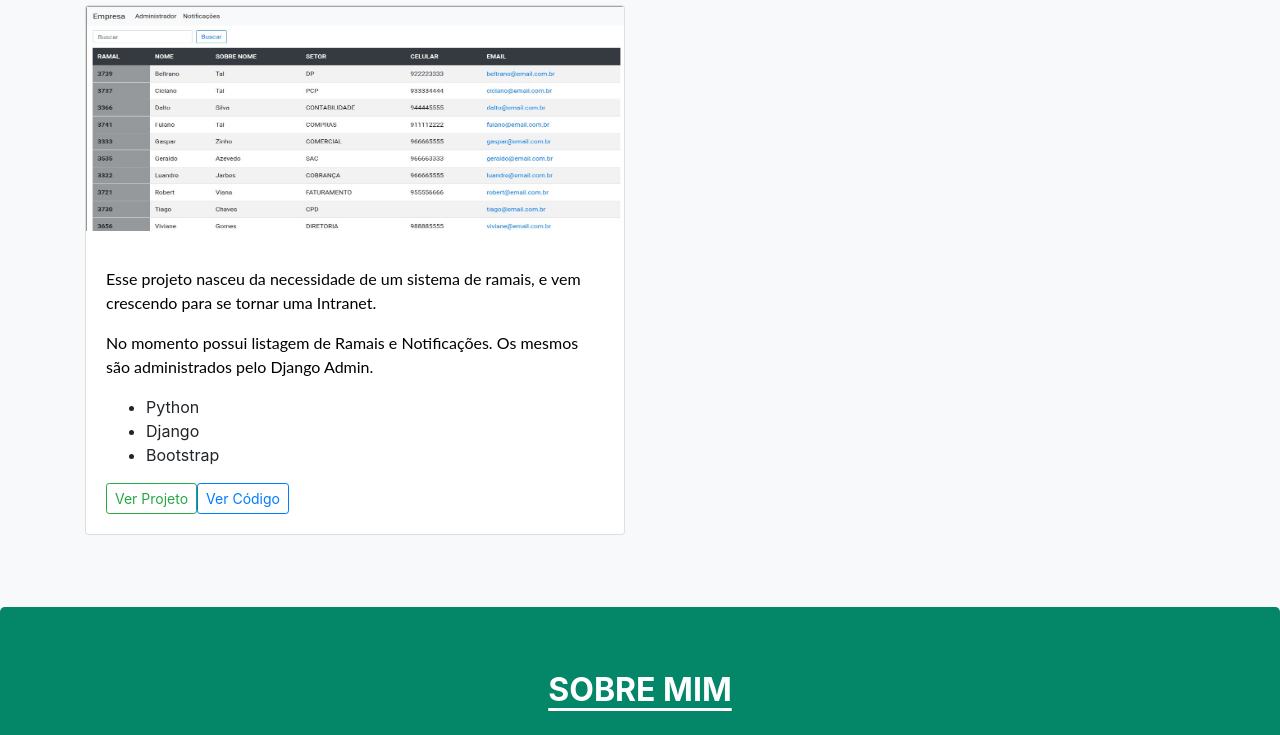
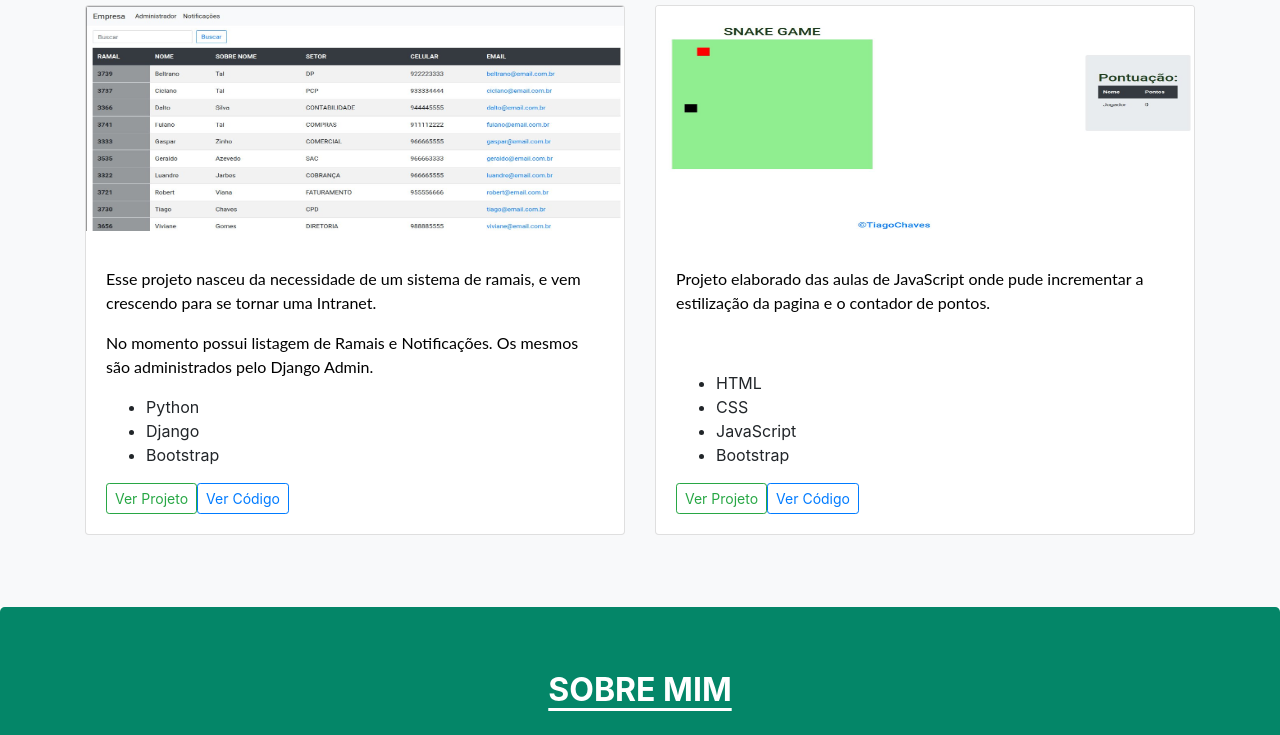
Before and after one commit to tiagolch/tiagochaves.github.io, a plain HTML site: page index.html in a window 1280 px wide. Shown: the part 733-1468 px from the top of the page. Drawn offline with nearby package versions, Linux system fonts and the light colour scheme.

Commit message:
Adicionado novo projeto

```diff
--- a/index.html
+++ b/index.html
@@ -168,6 +168,40 @@
                             </div>
                         </div>
                     </div>
+
+                </div>
+                <div class="col-md-6">
+                    <div class="card mb-4 box-shadow">
+                        <img class="card-img-top"
+                            data-src="holder.js/100px225?theme=thumb&amp;bg=55595c&amp;fg=eceeef&amp;text=Thumbnail"
+                            alt="Thumbnail [100%x225]" src="img/snake.jpg"
+                            data-holder-rendered="true"
+                            style="height: 225px; width: 100%;max-width: 100%; display: block;">
+                        <div class="card-body">
+                            <p class="card-text">
+                                                <p>
+                                                    Projeto elaborado das aulas de JavaScript onde pude incrementar a estilização da pagina e o contador de pontos.
+                                                </p>
+                            </p>
+                            <br><p></p>
+                            <ul>
+                                <li>HTML</li>
+                                <li>CSS</li>
+                                <li>JavaScript</li>
+                                <li>Bootstrap</li>
+                            </ul>
+                            <div class="d-flex justify-content-between align-items-center">
+                                <div class="btn-group">
+                                    <a href="https://tiagolch.github.io/Snake_Game.git.io/" target="_blank">
+                                        <button type="button" class="btn btn-sm btn-outline-success">Ver Projeto</button>
+                                    </a>
+                                    <a href="https://github.com/tiagolch/Snake_Game.git.io" target="_blank">
+                                        <button type="button" class="btn btn-sm btn-outline-primary">Ver Código</button>
+                                    </a>
+                                </div>
+                            </div>
+                        </div>
+                    </div>
                 </div>
             </div>
         </div>
```
Also changed, not shown: img/snake.jpg (added).
